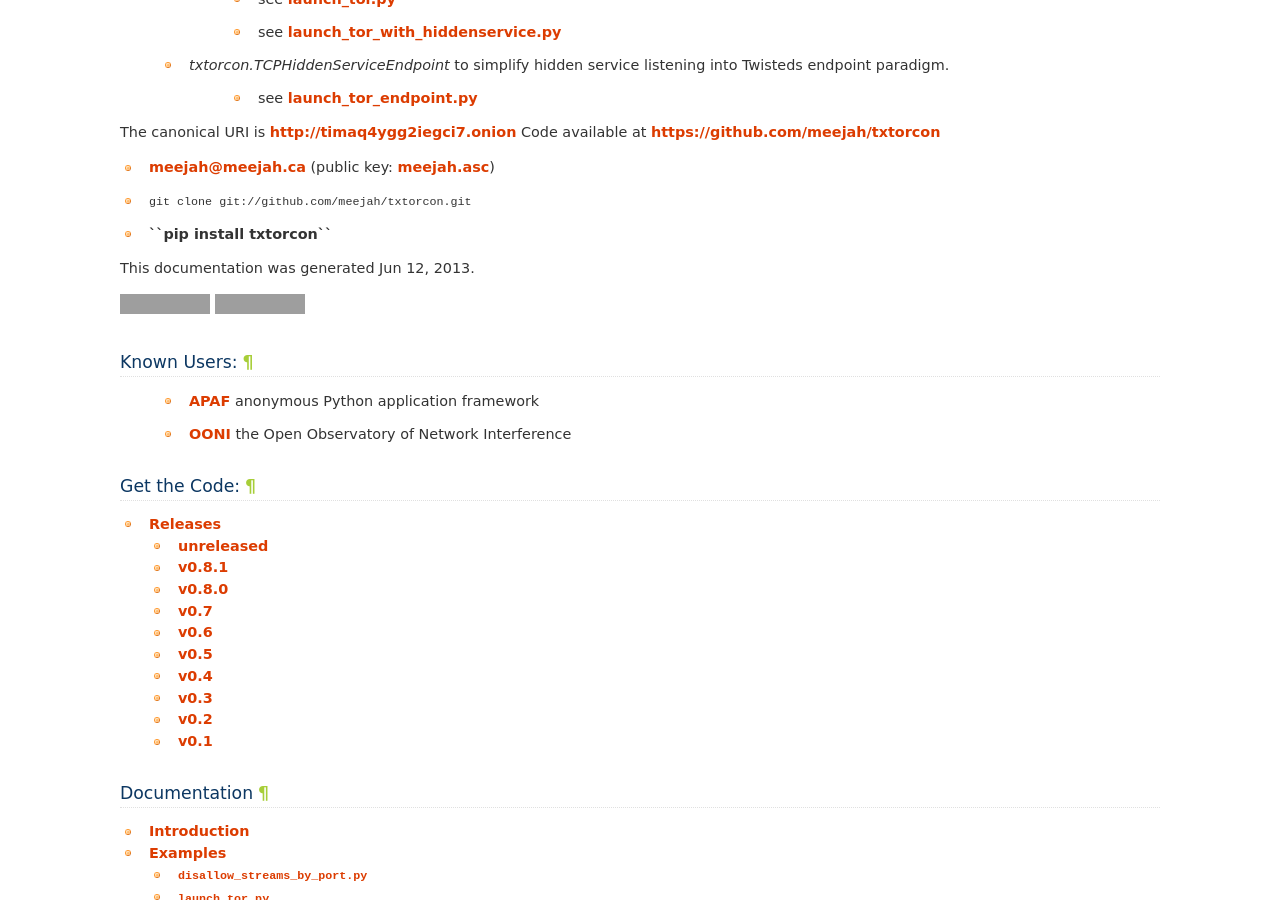
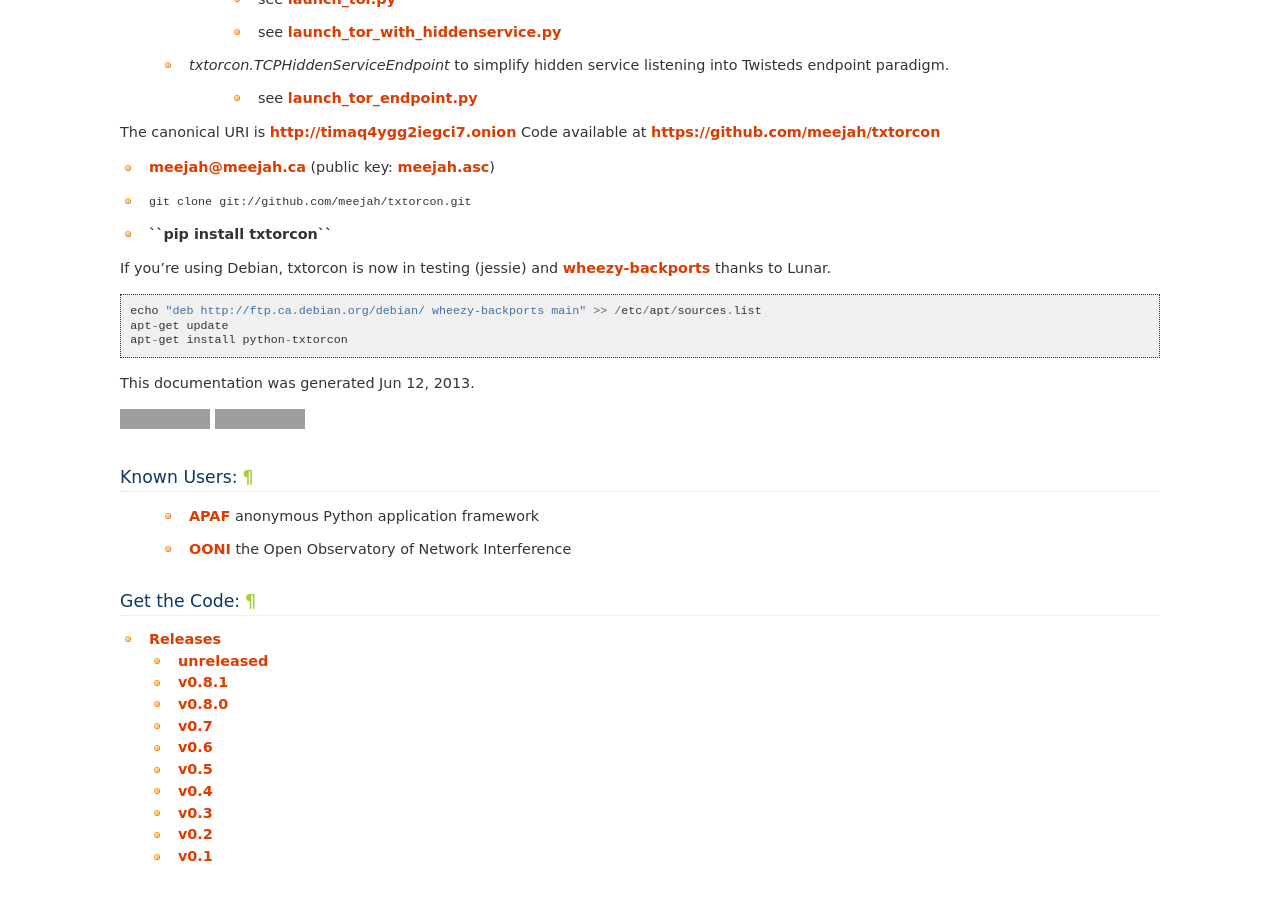
Before and after one commit to meejah/txtorcon, a Sphinx documentation site: the page built from docs/index.rst, in a window 1280 px wide and 900 px high, scrolled down 683 px. Built offline with Sphinx 7.4.7, drawn with Linux system fonts in a browser that asks for light colours; grey boxes are pictures that could not be loaded.

Commit message:
add note about installing on Debian

```diff
--- a/docs/index.rst
+++ b/docs/index.rst
@@ -41,6 +41,16 @@
 - meejah@meejah.ca (public key: `meejah.asc <meejah.asc>`_)
 - ``git clone git://github.com/meejah/txtorcon.git``
 - **``pip install txtorcon``**
+
+If you're using Debian, txtorcon is now in testing (jessie) and
+`wheezy-backports <http://packages.debian.org/source/wheezy-backports/txtorcon>`_ thanks
+to Lunar.
+
+::
+
+    echo "deb http://ftp.ca.debian.org/debian/ wheezy-backports main" >> /etc/apt/sources.list
+    apt-get update
+    apt-get install python-txtorcon
 
 This documentation was generated |today|.
 
```
